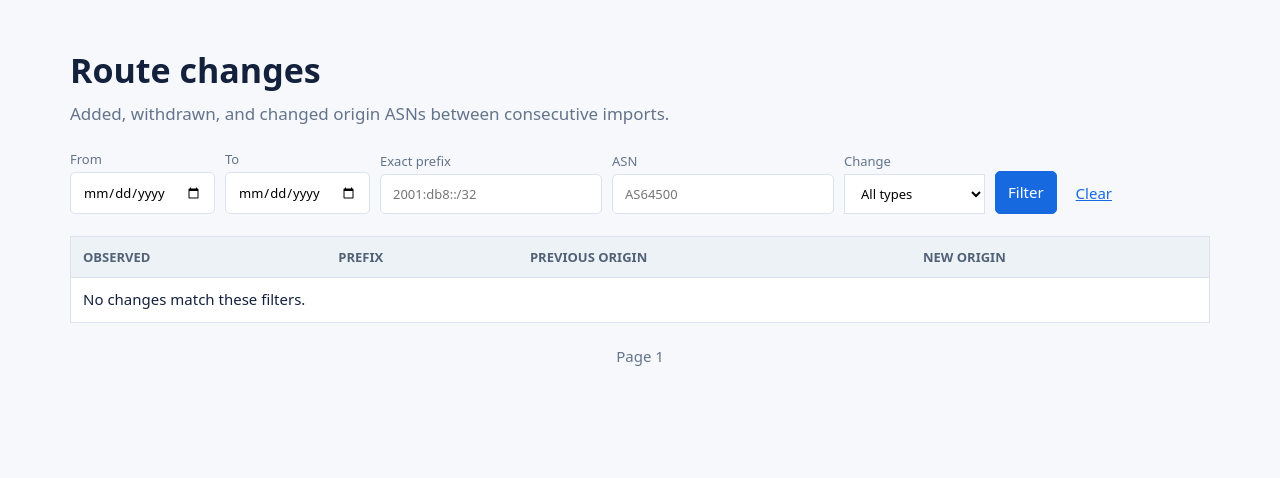
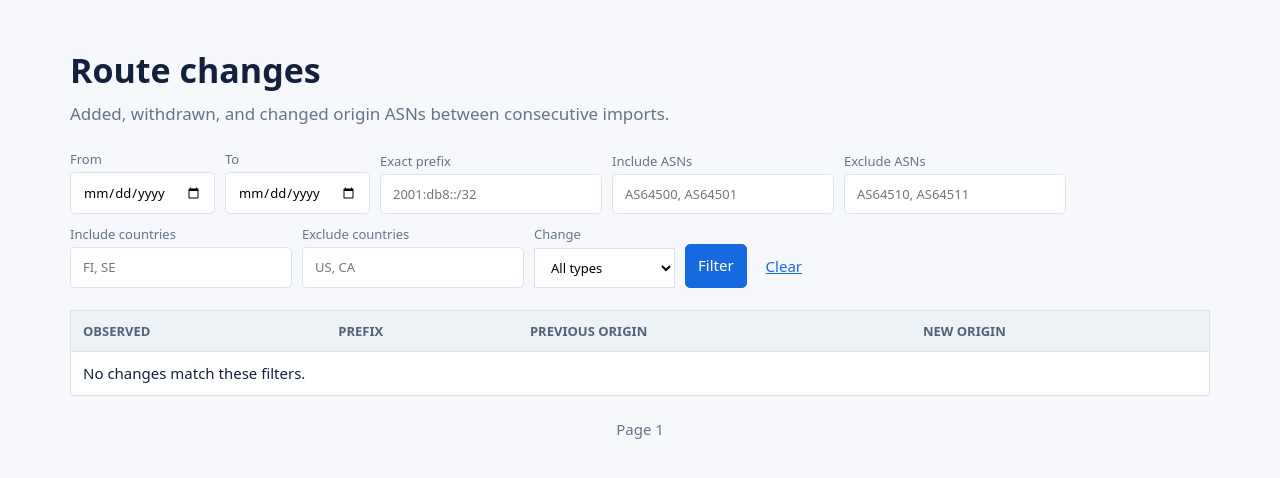
Before and after one commit to pellju/ip-info, a Flask app: page /history in a window 1280 px wide. Shown: the part 68-546 px from the top of the page. Run offline with Flask 3, Linux system fonts and the light colour scheme; data that the repository does not hold is empty; some libraries are stand-ins or nearby versions.

Commit message:
Adding possibility to filter history based on filters (i.e., dates, countries, ASNs)

```diff
--- a/app.py
+++ b/app.py
@@ -2,6 +2,7 @@ from __future__ import annotations
 
 import ipaddress
 import os
+import re
 from datetime import date
 from typing import Optional
 
@@ -58,6 +59,54 @@ def create_app(config: Optional[dict] = None) -> Flask:
         if not row:
             abort(404, "No matching imported snapshot")
         return row
+
+    def parse_asn_list(value: str, field_name: str):
+        values = []
+        for item in filter(None, re.split(r"[\s,]+", value.strip())):
+            number = item.upper().removeprefix("AS")
+            if not number.isdigit():
+                abort(400, f"{field_name} must contain comma- or space-separated ASNs")
+            values.append(int(number))
+        return sorted(set(values))
+
+    def parse_country_list(value: str, field_name: str):
+        values = []
+        for item in filter(None, re.split(r"[\s,]+", value.strip())):
+            country = item.upper()
+            if len(country) != 2 or not country.isalpha():
+                abort(400, f"{field_name} must contain two-letter country codes")
+            values.append(country)
+        return sorted(set(values))
+
+    def add_origin_filters(where, params, filters, alias=""):
+        prefix = f"{alias}." if alias else ""
+        involved = f"({prefix}old_asns || {prefix}new_asns)"
+        included_asns = parse_asn_list(filters.get("asns_include", ""), "Included ASNs")
+        excluded_asns = parse_asn_list(filters.get("asns_exclude", ""), "Excluded ASNs")
+        included_countries = parse_country_list(
+            filters.get("countries_include", ""), "Included countries"
+        )
+        excluded_countries = parse_country_list(
+            filters.get("countries_exclude", ""), "Excluded countries"
+        )
+        if included_asns:
+            where.append(f"{involved} && %s::bigint[]")
+            params.append(included_asns)
+        if excluded_asns:
+            where.append(f"NOT ({involved} && %s::bigint[])")
+            params.append(excluded_asns)
+        country_sql = (
+            "SELECT 1 FROM asn_versions av WHERE av.asn=ANY(" + involved + ") "
+            f"AND av.valid_from<={prefix}snapshot_date "
+            f"AND (av.valid_until IS NULL OR av.valid_until>={prefix}snapshot_date) "
+            "AND av.country_code=ANY(%s::text[])"
+        )
+        if included_countries:
+            where.append(f"EXISTS ({country_sql})")
+            params.append(included_countries)
+        if excluded_countries:
+            where.append(f"NOT EXISTS ({country_sql})")
+            params.append(excluded_countries)
 
     @app.context_processor
     def common_context():
@@ -187,11 +236,15 @@ def create_app(config: Optional[dict] = None) -> Flask:
 
     @app.get("/history")
     def history():
+        legacy_asn = request.args.get("asn", "").strip()
         filters = {
             "date_from": request.args.get("date_from", "").strip(),
             "date_to": request.args.get("date_to", "").strip(),
             "prefix": request.args.get("prefix", "").strip(),
-            "asn": request.args.get("asn", "").strip(),
+            "asns_include": request.args.get("asns_include", legacy_asn).strip(),
+            "asns_exclude": request.args.get("asns_exclude", "").strip(),
+            "countries_include": request.args.get("countries_include", "").strip(),
+            "countries_exclude": request.args.get("countries_exclude", "").strip(),
             "kind": request.args.get("kind", "").strip(),
         }
         try:
@@ -216,13 +269,7 @@ def create_app(config: Optional[dict] = None) -> Flask:
             filters["prefix"] = parsed_prefix
             where.append("prefix=%s::cidr")
             params.append(parsed_prefix)
-        if filters["asn"]:
-            asn_value = filters["asn"].upper().removeprefix("AS")
-            if not asn_value.isdigit():
-                abort(400, "ASN must be a number or use the AS123 form")
-            filters["asn"] = asn_value
-            where.append("(%s::bigint=ANY(old_asns) OR %s::bigint=ANY(new_asns))")
-            params.extend([int(asn_value), int(asn_value)])
+        add_origin_filters(where, params, filters)
         kind_sql = {
             "added": "cardinality(old_asns)=0",
             "withdrawn": "cardinality(new_asns)=0",
@@ -401,12 +448,14 @@ def create_app(config: Optional[dict] = None) -> Flask:
                 abort(400, "invalid IPv4 or IPv6 prefix")
             where.append("prefix=%s::cidr")
             params.append(prefix)
-        asn = request.args.get("asn", "").strip().upper().removeprefix("AS")
-        if asn:
-            if not asn.isdigit():
-                abort(400, "asn must be a number or use the AS123 form")
-            where.append("(%s::bigint=ANY(old_asns) OR %s::bigint=ANY(new_asns))")
-            params.extend([int(asn), int(asn)])
+        legacy_asn = request.args.get("asn", "").strip()
+        origin_filters = {
+            "asns_include": request.args.get("asns_include", legacy_asn).strip(),
+            "asns_exclude": request.args.get("asns_exclude", "").strip(),
+            "countries_include": request.args.get("countries_include", "").strip(),
+            "countries_exclude": request.args.get("countries_exclude", "").strip(),
+        }
+        add_origin_filters(where, params, origin_filters)
         kind = request.args.get("kind", "").strip()
         kinds = {"added": "cardinality(old_asns)=0", "withdrawn": "cardinality(new_asns)=0",
                  "changed": "cardinality(old_asns)>0 AND cardinality(new_asns)>0"}
--- a/templates/history.html
+++ b/templates/history.html
@@ -1,4 +1,4 @@
 {% extends "base.html" %}{% block title %}Route changes — IP Tracker{% endblock %}{% block content %}<h1>Route changes</h1><p class="lede">Added, withdrawn, and changed origin ASNs between consecutive imports.</p>
-<form class="filters" method="get"><label>From<input type="date" name="date_from" value="{{ filters.date_from }}"></label><label>To<input type="date" name="date_to" value="{{ filters.date_to }}"></label><label>Exact prefix<input name="prefix" value="{{ filters.prefix }}" placeholder="2001:db8::/32"></label><label>ASN<input name="asn" value="{{ filters.asn }}" placeholder="AS64500"></label><label>Change<select name="kind"><option value="">All types</option><option value="added" {% if filters.kind == 'added' %}selected{% endif %}>Added</option><option value="withdrawn" {% if filters.kind == 'withdrawn' %}selected{% endif %}>Withdrawn</option><option value="changed" {% if filters.kind == 'changed' %}selected{% endif %}>Origin changed</option></select></label><button>Filter</button><a href="{{ url_for('history') }}">Clear</a></form>
+<form class="filters" method="get"><label>From<input type="date" name="date_from" value="{{ filters.date_from }}"></label><label>To<input type="date" name="date_to" value="{{ filters.date_to }}"></label><label>Exact prefix<input name="prefix" value="{{ filters.prefix }}" placeholder="2001:db8::/32"></label><label>Include ASNs<input name="asns_include" value="{{ filters.asns_include }}" placeholder="AS64500, AS64501"></label><label>Exclude ASNs<input name="asns_exclude" value="{{ filters.asns_exclude }}" placeholder="AS64510, AS64511"></label><label>Include countries<input name="countries_include" value="{{ filters.countries_include }}" placeholder="FI, SE"></label><label>Exclude countries<input name="countries_exclude" value="{{ filters.countries_exclude }}" placeholder="US, CA"></label><label>Change<select name="kind"><option value="">All types</option><option value="added" {% if filters.kind == 'added' %}selected{% endif %}>Added</option><option value="withdrawn" {% if filters.kind == 'withdrawn' %}selected{% endif %}>Withdrawn</option><option value="changed" {% if filters.kind == 'changed' %}selected{% endif %}>Origin changed</option></select></label><button>Filter</button><a href="{{ url_for('history') }}">Clear</a></form>
 <table><thead><tr><th>Observed</th><th>Prefix</th><th>Previous origin</th><th>New origin</th></tr></thead><tbody>{% for row in rows %}<tr><td>{{ row.snapshot_date }}</td><td><a href="{{ url_for('block_detail', prefix=row.prefix) }}"><code>{{ row.prefix }}</code></a></td><td>{% for asn in row.old_asns %}<a href="{{ url_for('asn_detail', asn=asn) }}">AS{{ asn }}</a>{% if not loop.last %}, {% endif %}{% else %}<span class="added">Added</span>{% endfor %}</td><td>{% for asn in row.new_asns %}<a href="{{ url_for('asn_detail', asn=asn) }}">AS{{ asn }}</a>{% if not loop.last %}, {% endif %}{% else %}<span class="removed">Withdrawn</span>{% endfor %}</td></tr>{% else %}<tr><td colspan="4">No changes match these filters.</td></tr>{% endfor %}</tbody></table>
-<div class="pager">{% if page > 1 %}<a href="{{ url_for('history', page=page-1, date_from=filters.date_from, date_to=filters.date_to, prefix=filters.prefix, asn=filters.asn, kind=filters.kind) }}">← Previous</a>{% endif %}<span>Page {{ page }}</span>{% if has_next %}<a href="{{ url_for('history', page=page+1, date_from=filters.date_from, date_to=filters.date_to, prefix=filters.prefix, asn=filters.asn, kind=filters.kind) }}">Next →</a>{% endif %}</div>{% endblock %}
+<div class="pager">{% if page > 1 %}<a href="{{ url_for('history', page=page-1, date_from=filters.date_from, date_to=filters.date_to, prefix=filters.prefix, asns_include=filters.asns_include, asns_exclude=filters.asns_exclude, countries_include=filters.countries_include, countries_exclude=filters.countries_exclude, kind=filters.kind) }}">← Previous</a>{% endif %}<span>Page {{ page }}</span>{% if has_next %}<a href="{{ url_for('history', page=page+1, date_from=filters.date_from, date_to=filters.date_to, prefix=filters.prefix, asns_include=filters.asns_include, asns_exclude=filters.asns_exclude, countries_include=filters.countries_include, countries_exclude=filters.countries_exclude, kind=filters.kind) }}">Next →</a>{% endif %}</div>{% endblock %}
```
Also changed, not shown: README.md.
